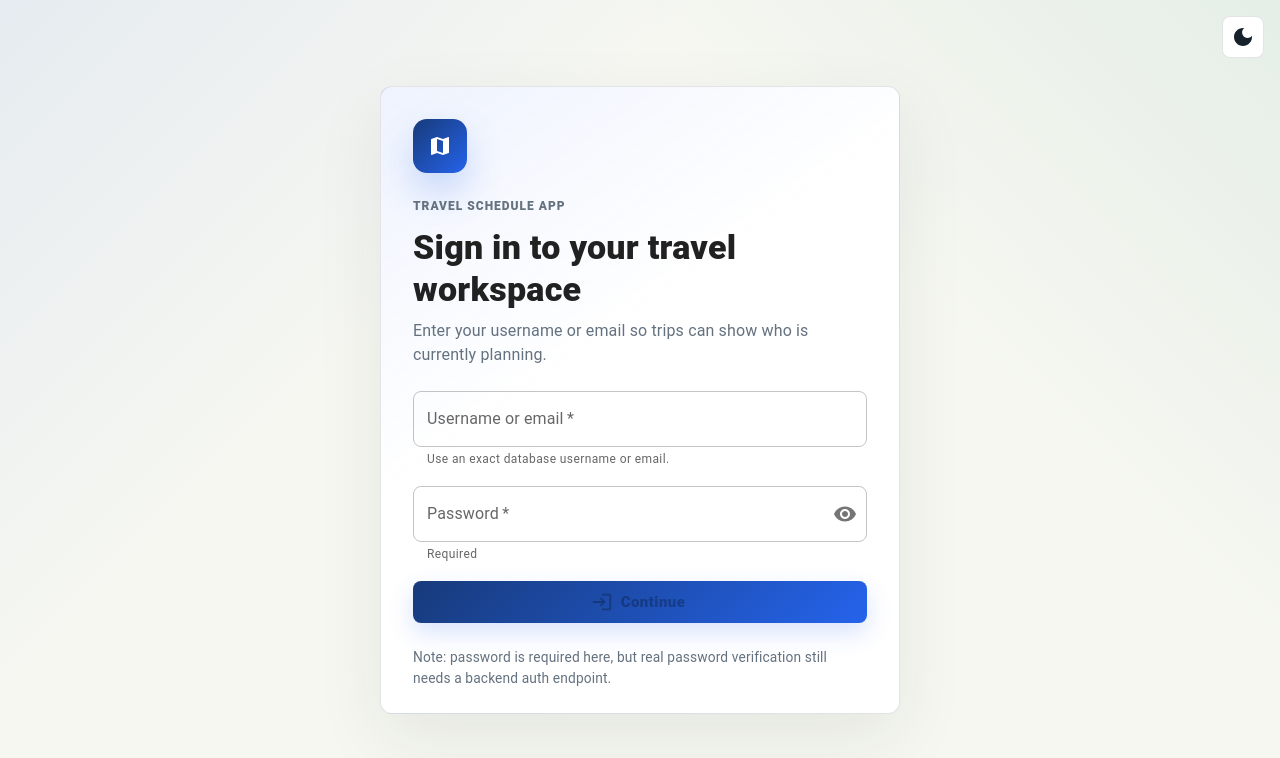
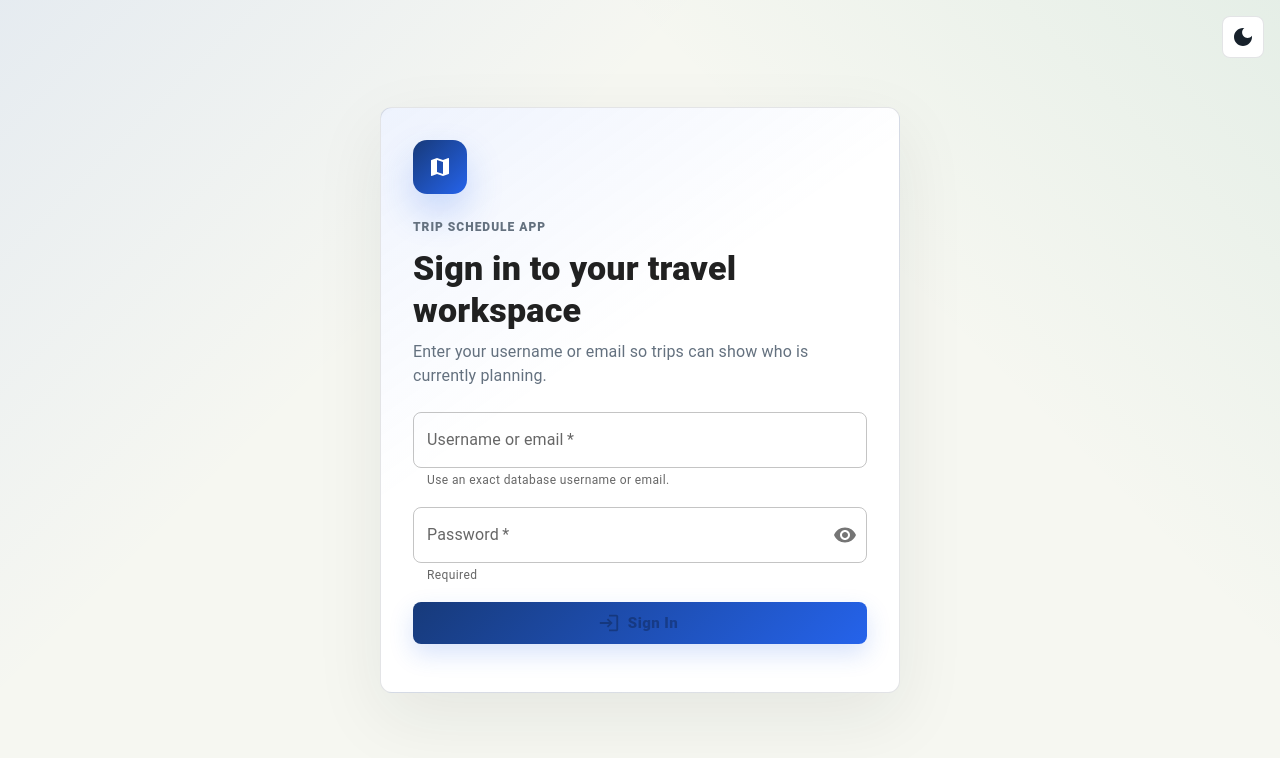
Before and after one commit to ternnn-ps/trip-schedule-app, a Next.js app in the folder frontend/: page /login in a window 1280 px wide. Shown: the top 758 px of the page. Built offline with nearby package versions, Linux system fonts and the light colour scheme; no server answers.

Commit message:
fix: fix login page

```diff
--- a/frontend/components/LoginClient.tsx
+++ b/frontend/components/LoginClient.tsx
@@ -97,7 +97,7 @@ export default function LoginClient() {
                 <MapIcon />
               </Box>
               <Typography variant="overline" sx={{ color: "var(--muted)", fontWeight: 900 }}>
-                Travel Schedule App
+                Trip Schedule App
               </Typography>
               <Typography variant="h4" sx={{ fontWeight: 950, mt: 0.5 }}>
                 Sign in to your travel workspace
@@ -159,13 +159,13 @@ export default function LoginClient() {
                   startIcon={<LoginIcon />}
                   disabled={loading || !loginIdentifier.trim() || !password.trim()}
                 >
-                  {loading ? <CircularProgress color="inherit" size={20} /> : "Continue"}
+                  {loading ? <CircularProgress color="inherit" size={20} /> : "Sign In"}
                 </Button>
               </Stack>
             </Box>
 
             <Typography sx={{ color: "var(--muted)", fontSize: "0.86rem" }}>
-              Note: password is required here, but real password verification still needs a backend auth endpoint.
+              {/* Note: password is required here, but real password verification still needs a backend auth endpoint. */}
             </Typography>
           </Stack>
         </CardContent>
```
